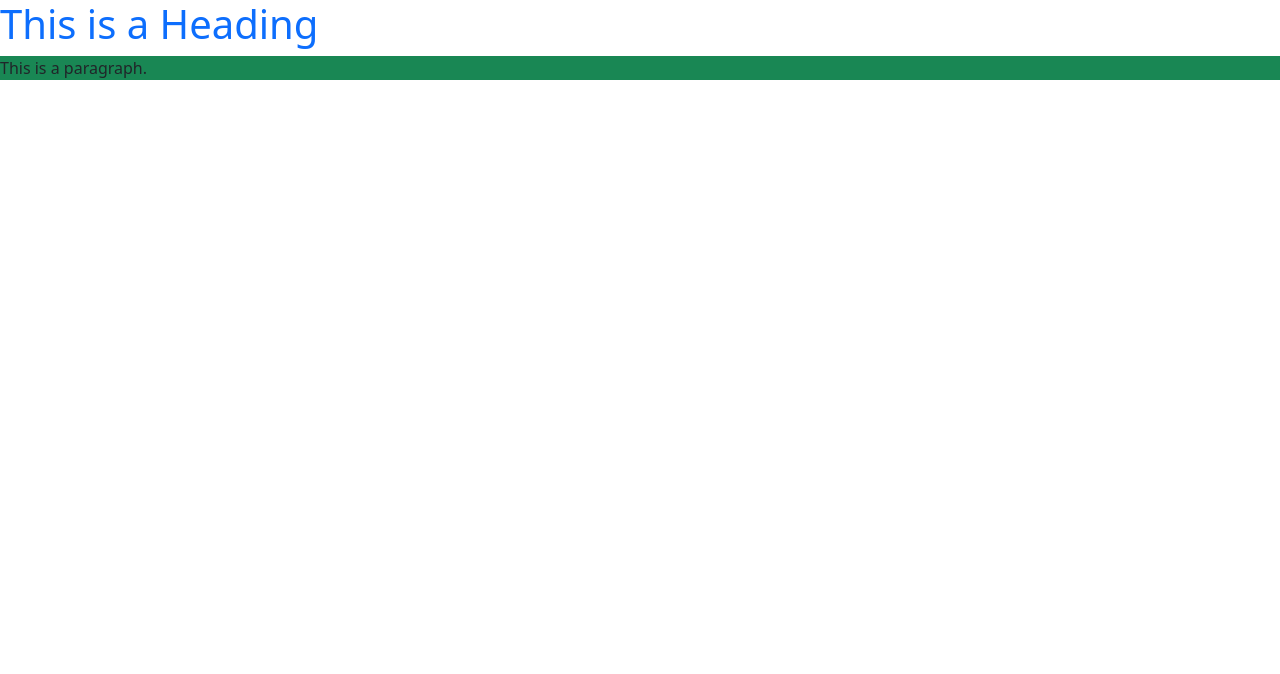
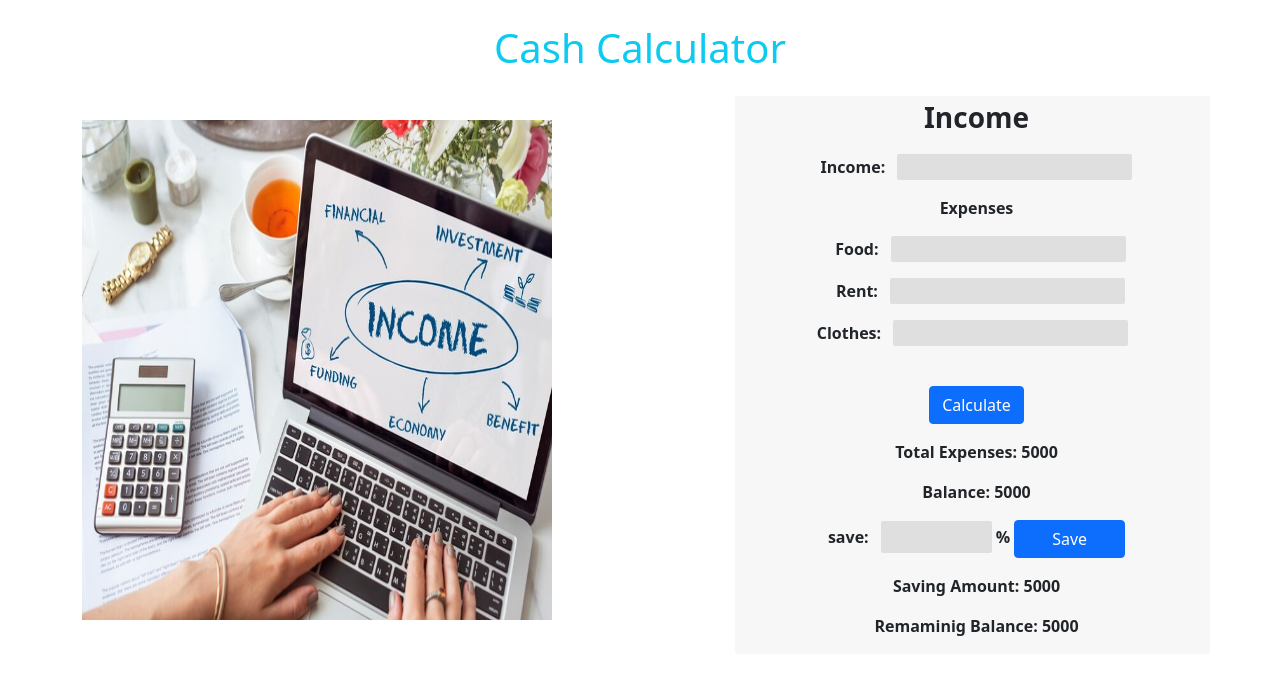
Before and after one commit to Anikroy7/money-master-website, a plain HTML site: page index.html in a window 1280 px wide. Drawn offline with nearby package versions, Linux system fonts and the light colour scheme; a script that the page names is missing.

Commit message:
full html and css added

```diff
--- a/css/style.css
+++ b/css/style.css
@@ -0,0 +1,12 @@
+.main-image{
+    width: 470px;
+    height: 500px;
+}
+.input-background{
+    background-color: rgba(209, 209, 209, 0.616);
+    border-radius: 2px;
+}
+.calculate-section-background{
+    background-color: rgba(226, 226, 226, 0.288);
+    border-radius: 2px;
+}
--- a/index.html
+++ b/index.html
@@ -1,4 +1,4 @@
-<!DOCTYPE html>
+<!DOCTYpE html>
 <html>
 
 <head>
@@ -19,10 +19,50 @@
 
 <body>
 
+    <!-- heading added -->
 
+    <header class="mt-4 mb-4">
+        <h1 class="text-info text-center">Cash Calculator</h1>
+    </header>
+    <!-- ----------main section start -->
 
-    <h1 class="text-primary">This is a Heading </h1>
-    <p class="bg-success">This is a paragraph.</p>
+    <main>
+        <section class="container">
+            <div class="row">
+
+                <div class="col-7">
+                    <img class="main-image mt-4" src="images/money.jpg" alt="">
+                </div>
+                <div class="col-5 text-center text-bold calculate-section-background">
+                    <p class="fw-bold ms-2 fs-3" class="fs-3 fw-bold">Income</p>
+                    <p class="fw-bold ms-2" class="fw-bold ms-2">Income: <input
+                            class="input-background border-0 ms-2 input-background ms-2 " type="text"></p>
+                    <p class="fw-bold ms-2">Expenses</p>
+                    <p class="fw-bold ms-3">Food: <input class="ms-2 input-background border-0
+                            ms-2 input-background ms-2 ms-2" type="text"></p>
+                    <p class="fw-bold ms-3">Rent: <input
+                            class="ms-2 input-background border-0 ms-2 input-background ms-2 ms-2" type="text"></p>
+                    <p class="fw-bold">Clothes: <input class="ms-2 input-background border-0
+                            ms-2 input-background ms-2 ms-2" type="text"></p>
+                    <p class="fw-bold ms-2"><button type="button" class="btn btn-primary mt-4">Calculate</button></p>
+                    <p class="fw-bold ms-2">Total Expenses: <span>5000</span>
+                    </p>
+                    <p class="fw-bold ms-2">Balance: <span>5000</span>
+                    </p>
+                    <p class="fw-bold ms-2">save: <input
+                            class="ms-2 input-background border-0 ms-2 input-background ms-2 ms-2 w-25 py-1"
+                            type="text"> %
+                        <button type="button" class="btn btn-primary w-25">Save</button>
+                    </p>
+                    <p class="fw-bold ms-2">Saving Amount: <span>5000</span>
+                    </p>
+                    <p class="fw-bold ms-2">Remaminig Balance: <span>5000</span>
+                    </p>
+                </div>
+            </div>
+
+        </section>
+    </main>
 
     <!-- js link -->
 
@@ -30,7 +70,7 @@
 
     <!-- bootstrap script link -->
     <script src="https://cdn.jsdelivr.net/npm/bootstrap@5.1.3/dist/js/bootstrap.bundle.min.js"
-        integrity="sha384-ka7Sk0Gln4gmtz2MlQnikT1wXgYsOg+OMhuP+IlRH9sENBO0LRn5q+8nbTov4+1p"
+        integrity="sha384-ka7Sk0Gln4gmtz2MlQnikT1wXgYsOg+OMhup+IlRH9sENBO0LRn5q+8nbTov4+1p"
         crossorigin="anonymous"></script>
 
 </body>
```
